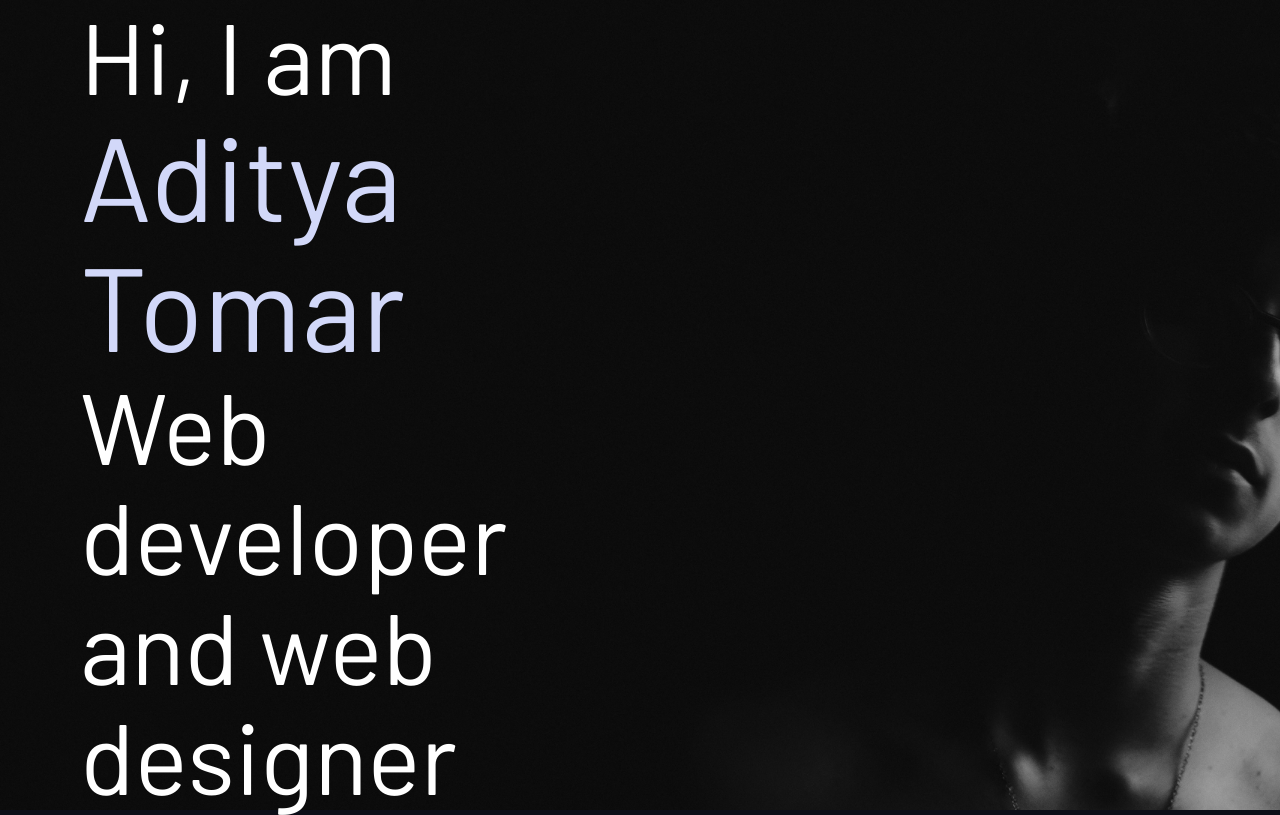
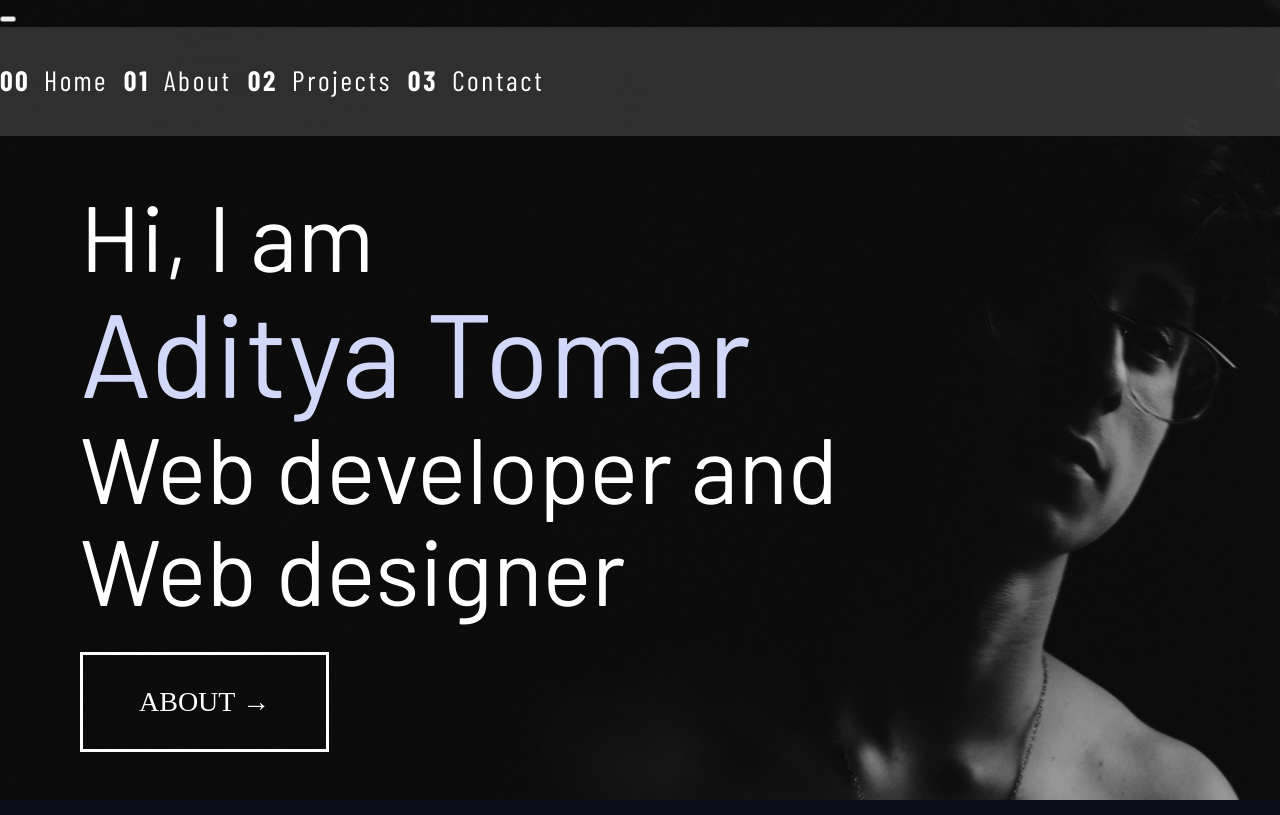
Before and after one commit to Adityatomarr/Portfolio, a React (Vite) app: page / in a window 1280 px wide. Built offline with nearby package versions, Linux system fonts and the light colour scheme; a web font is replaced by a local one.

Commit message:
fix mobile background image

```diff
--- a/src/Home.jsx
+++ b/src/Home.jsx
@@ -11,11 +11,12 @@ export default function Home(){
                 <div>
                     <p className="ff-sans-normal fs-800">Hi, I am</p>
                     <h3 className="ff-sans-normal fs-900 text-accent d-block ">Aditya Tomar</h3>
-                    <h2 className="ff-sans-normal fs-800">Web developer and web designer</h2>
+                    <h2 className="ff-sans-normal fs-800">Web developer and Web designer</h2>
                     {/* <p className="fs-600">Lorem ipsum dolor sit amet, consectetur adipisicing elit. Repudiandae nihil velit iste consequuntur, veniam repellat ratione cupiditate minima quas ab adipisci esse iusto maiores modi, quia omnis illum eius aliquam.</p> */}
+                    <Link to="projects" className="large-button uppercase ff-serif text-white">About &rarr;</Link>
                 </div>
                 <div>
-                    {/* <Link to="projects" className="large-button uppercase ff-serif text-dark bg-white">About</Link> */}
+
                 </div>
             </div>
         </div>
--- a/src/components/Navbar.jsx
+++ b/src/components/Navbar.jsx
@@ -1,10 +1,13 @@
 import React from 'react'
 import { NavLink } from 'react-router-dom'
+import "./navbar.css"
 
 const Navbar = () => {
   return (
+    <div>
+      <button className='mobile-nav-toggle' aria-controls='primary-navigation' aria-expanded='false '><span className='sr-only'>Menu</span></button>
       <nav>
-      {/* <ul className="primary-navigation flex underline-indicators">
+        <ul id="primary-navigation" className="primary-navigation flex underline-indicators">
           <li className='text-white fs-500 ff-sans-cond letter-spacing-3'>
             <NavLink to="/" className={({isActive})=> isActive? "active" : "" } ><span>00</span>Home</NavLink>
           </li>
@@ -17,8 +20,11 @@ const Navbar = () => {
           <li className='text-white fs-500 ff-sans-cond letter-spacing-2'>
             <NavLink to="/contact" className={({isActive})=> isActive? "active" : "" } ><span>03</span>Contact</NavLink>
           </li>
-      </ul> */}
+      </ul>
       </nav>
+
+    </div>
+
   )
 }
 
--- /dev/null
+++ b/src/components/navbar.css
@@ -0,0 +1,39 @@
+.primary-navigation{
+
+    --underline-gap: 2rem;
+    list-style: none;
+    margin: 0;
+    padding: 0;
+    background-color: hsla(0, 0%, 100%, 0.149);
+    backdrop-filter: blur(2rem);
+  }
+@media (max-width :35rem){
+    .primary-navigation{
+        --underline-gap: .5rem;
+        list-style: none;
+        margin: 0;
+        flex-direction: column;
+        position: fixed;
+
+        inset: 0 0 0 30%;
+        z-index: 9999;
+        padding: min(20rem, 10vh) 2rem;
+      }
+      .active{
+        border: 0;
+      }
+}
+
+
+  .primary-navigation a {
+    text-decoration: none;
+    color: var(--clr-white);
+  }
+
+  .primary-navigation a >span {
+    font-weight: 700;
+    margin-right: .5em;
+  }
+@media (min-width:45rem){
+
+  }
--- a/src/index.css
+++ b/src/index.css
@@ -7,7 +7,7 @@
 
   /* font-sizes */
   --fs-900: clamp(5rem, 8vw + 1rem, 9.375rem);
-  --fs-800: 3.5rem;
+  --fs-800: clamp(3.5rem, 6vw + 1rem, 6.25rem);
   --fs-700: 1.5rem;
   --fs-600: 1rem;
   --fs-500: 1.75rem;
@@ -23,7 +23,7 @@
 
 @media (min-width: 35em) {
   :root {
-      --fs-800: 5rem;
+
       --fs-700: 2.5rem;
       --fs-600: 1.5rem;
       --fs-400: 1rem;
@@ -33,7 +33,7 @@
 @media (min-width: 45em) {
   :root {
       /* font-sizes */
-      --fs-800: 6.25rem;
+      /* --fs-800: 6.25rem; */
       --fs-700: 3.5rem;
       --fs-600: 2rem;
       --fs-400: 1.125rem;
@@ -54,7 +54,7 @@ h1, h2, h3, h4, h5, h6, p {
 
 body{
   line-height: 1.5;
-  /* min-height: 100vh; */
+  min-height: 100vh;
   font-family: var(--ff-serif);
   font-size: var(--fs-400) ;
   color : hsl( var(--clr-white) );
@@ -62,11 +62,14 @@ body{
   /* border: 2px solid red; */
 
 }
+#root{
+  min-height: 100vh;
+}
 .layout{
   min-height: 100vh;
   display: grid;
   grid-template-rows: min-content 1fr;
-  min-width: 100vw;
+  /* min-width: 100vw; */
 }
 
 img,picture{
@@ -105,7 +108,7 @@ input,button, textarea, select{
 }
 .container{
   padding-inline: 2em;
-  max-width: 80rem;
+  max-width: 100rem;
   margin-inline:auto;
 }
 
@@ -116,19 +119,32 @@ input,button, textarea, select{
   padding-inline: 1rem;
 }
 .grid-container *{
-  max-width: 50ch;
+  max-width: 60ch;
 }
-
+.home-image{
+  background-image: url("./assets/portfolio-image-mobile.jpg");
+  background-size: cover;
+  background-position: bottom center;
+  position: absolute;
+  z-index: 0;
+  width: 100%;
+  height: 100%;
+ }
+ @media (min-width: 35rem) {
+  .home-image{
+    background-image: url("./assets/portfolio-image-tablet.jpg");
+   }
+}
 @media (min-width: 45rem){
   .grid-container{
     text-align: left;
     column-gap: var(--container-gap, 2rem);
-    grid-template-columns: minmax(2rem, 1fr) minmax(0, 60rem) minmax(0, 40rem) minmax(2rem,1fr);
+    grid-template-columns: minmax(2rem, 1fr) 70% 30% minmax(2rem,1fr);
     height: 100%;
 
   }
   .grid-container>*{
-    max-width: 60rem;
+    max-width: 70rem;
   }
   .grid-container> *:first-child{
     grid-column: 2;
@@ -136,20 +152,14 @@ input,button, textarea, select{
   }
   .grid-container > *:last-child{
     grid-column: 3;
-    align-self: end;
-    margin-bottom: 20vh;
     /* border: 1px solid red; */
   }
   .home-image{
     background-image: url("./assets/portfolio-image4.jpg");
-    background-size: cover;
-    /* position: absolute; */
-    z-index: 0;
-    width: 100%;
-    height: 100%;
+    background-position: right;
    }
+}
 
-}
 
 
 .flow > *:where(:not(:first-child)){
@@ -225,47 +235,33 @@ input,button, textarea, select{
   place-items: center;
   font-size: 1.75rem;
   padding: 0 2em;
-  border-radius: 50%;
-  aspect-ratio: 1;
+  border: 3px solid white;
+  aspect-ratio: 2.5/1;
   text-decoration: none;
-  border: 0;
+  margin-top: 2rem;
 
+}
+.large-button:hover{
+  color:black;
 }
 .large-button::after{
   content: '';
   position: absolute;
   z-index: -1;
-  width: 100%;
+  width: 0%;
   height: 100%;
-  border-radius: 50%;
-  background-color: hsl( var(--clr-white) / .15);
-  opacity: 0;
-  transition: opacity 500ms linear,transform 750ms ease-in-out;
+  background-color: hsl( var(--clr-white) );
+  transition: all 0.5s ease-in-out;
+  left: 0;
+  color : hsl( var(--clr-dark) );
 }
 
 .large-button:hover::after,
 .large-button:focus::after{
-  opacity :1;
-  transform: scale(1.5);
+  width: 100%;
 }
 
-.primary-navigation{
-  --gap: 8rem;
-  --underline-gap: 2rem;
-  list-style: none;
-  padding: 0;
-  margin: 0;
-}
 
-.primary-navigation a {
-  text-decoration: none;
-  color: var(--clr-white);
-}
-
-.primary-navigation a >span {
-  font-weight: 700;
-  margin-right: .5em;
-}
 
 .underline-indicators > *  {
   padding: var(--underline-gap, 1rem) 0;
@@ -279,11 +275,6 @@ input,button, textarea, select{
   border-color: hsl( var(--clr-white) / .5);
 }
 
-.active{
-  padding: var(--underline-gap, 1rem) 0;
-  cursor: pointer;
-  border-bottom: .2rem solid hsl( var(--clr-white) / 1 );
-}
 
 .tab-list{
   --gap:2rem;
```
Also changed, not shown: src/assets/portfolio-image-mobile.jpg (added), src/assets/portfolio-image-tablet.jpg (added). Lines whose indentation alone changed are shown as unchanged.
